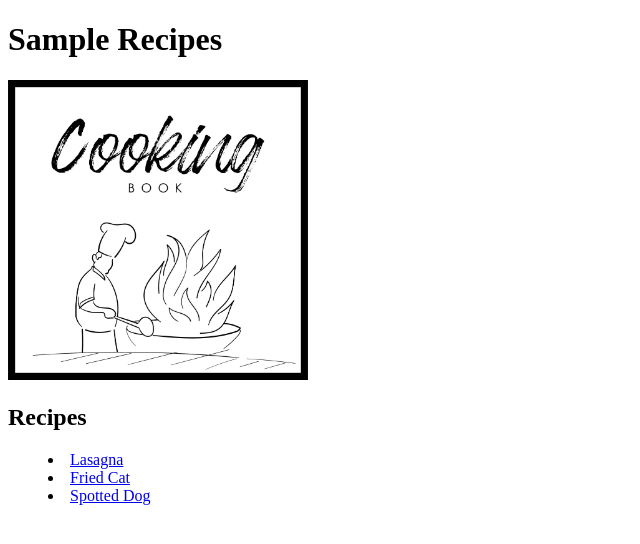
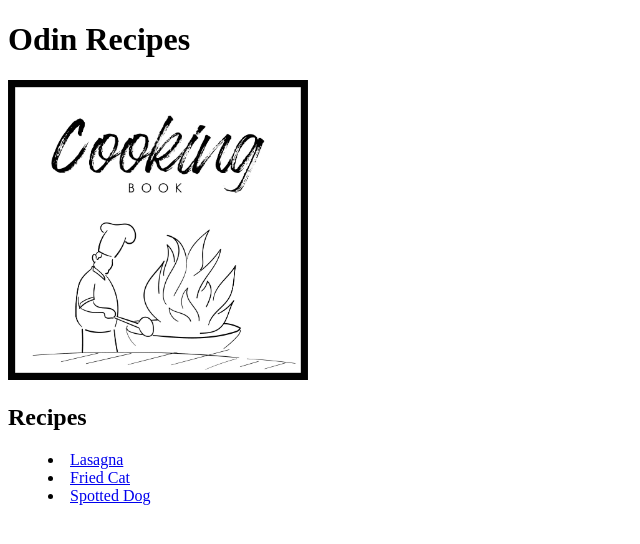
Before and after one commit to jakob-bjorner/odin-recipes, a plain HTML site: page index.html in a window 1280 px wide. Shown: the whole page, without its empty margins (0-640 px from the left). Drawn offline with Linux system fonts and the light colour scheme.

Commit message:
Change title to Odin Recipes

```diff
--- a/index.html
+++ b/index.html
@@ -4,10 +4,10 @@
     <meta charset="UTF-8" />
     <meta http-equiv="X-UA-Compatible" content="IE=edge" />
     <meta name="viewport" content="width=device-width, initial-scale=1.0" />
-    <title>Sample Recipes</title>
+    <title>Odin Recipes</title>
   </head>
   <body>
-    <h1>Sample Recipes</h1>
+    <h1>Odin Recipes</h1>
     <img
       src="./images/cooking_book_cover_photo.jpg"
       alt="cooking book cover photo of a man handling fire with a wooden spoon in a large wok which is rawring with a flame"
```
